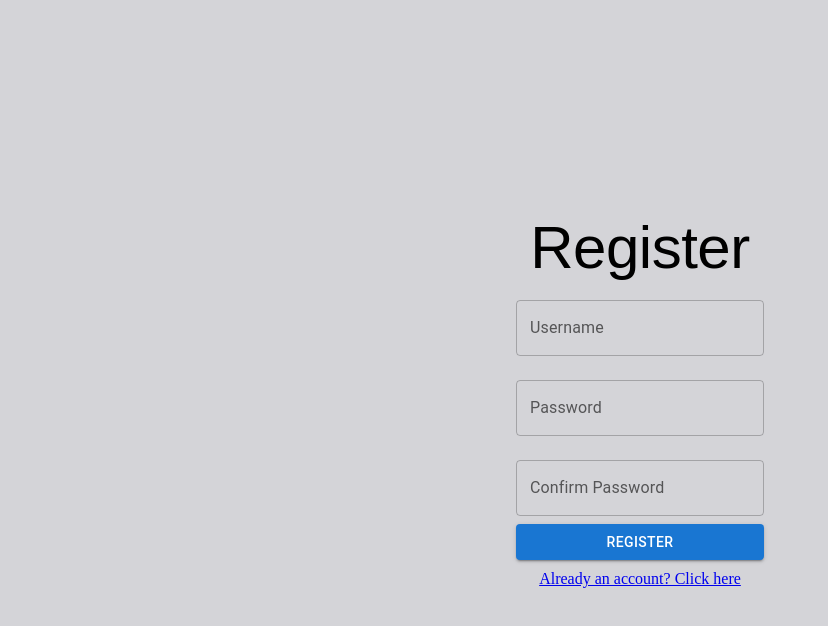
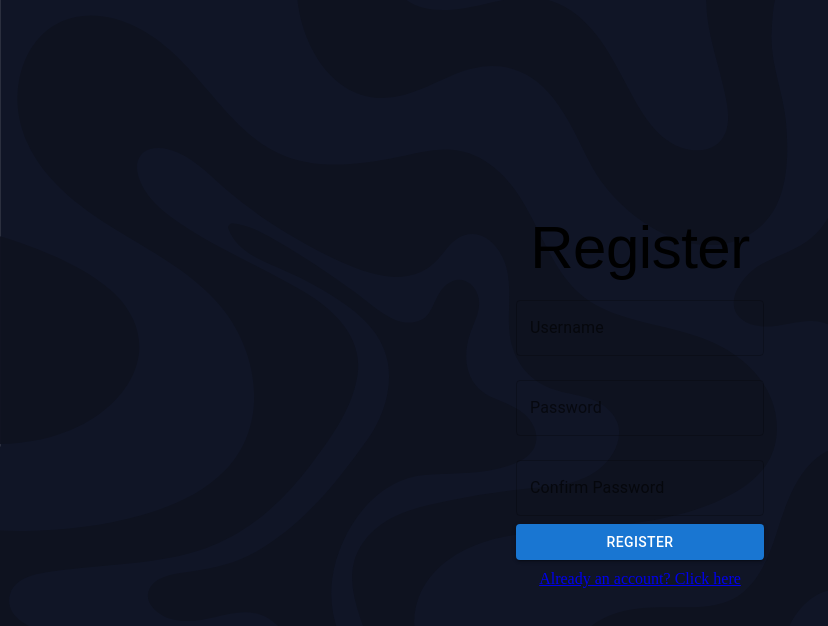
Before and after one commit to marlonhahnfeld/PokeFun, a React (Vite) app: page /register in a window 1280 px wide. Shown: the top 626 px of the page, without its empty margins (0-828 px from the left). Built offline with nearby package versions, Linux system fonts and the light colour scheme; a web font is replaced by a local one.

Commit message:
login page und register page background edit

```diff
--- a/src/styles/LoginPage.css
+++ b/src/styles/LoginPage.css
@@ -1,8 +1,8 @@
 .login-page {
+  background-image: url("../resources/backgroundLP.svg");
   width: 100vw;
   height: 100vh;
   display: flex;
   justify-content: center;
   align-items: center;
-  background-color: rgb(39 39 42);
 }
--- a/src/styles/RegisterPage.css
+++ b/src/styles/RegisterPage.css
@@ -4,5 +4,5 @@
   display: flex;
   justify-content: center;
   align-items: center;
-  background-color: rgb(212 212 216);
+  background-image: url("../resources/backgroundLP.svg");
 }
```
